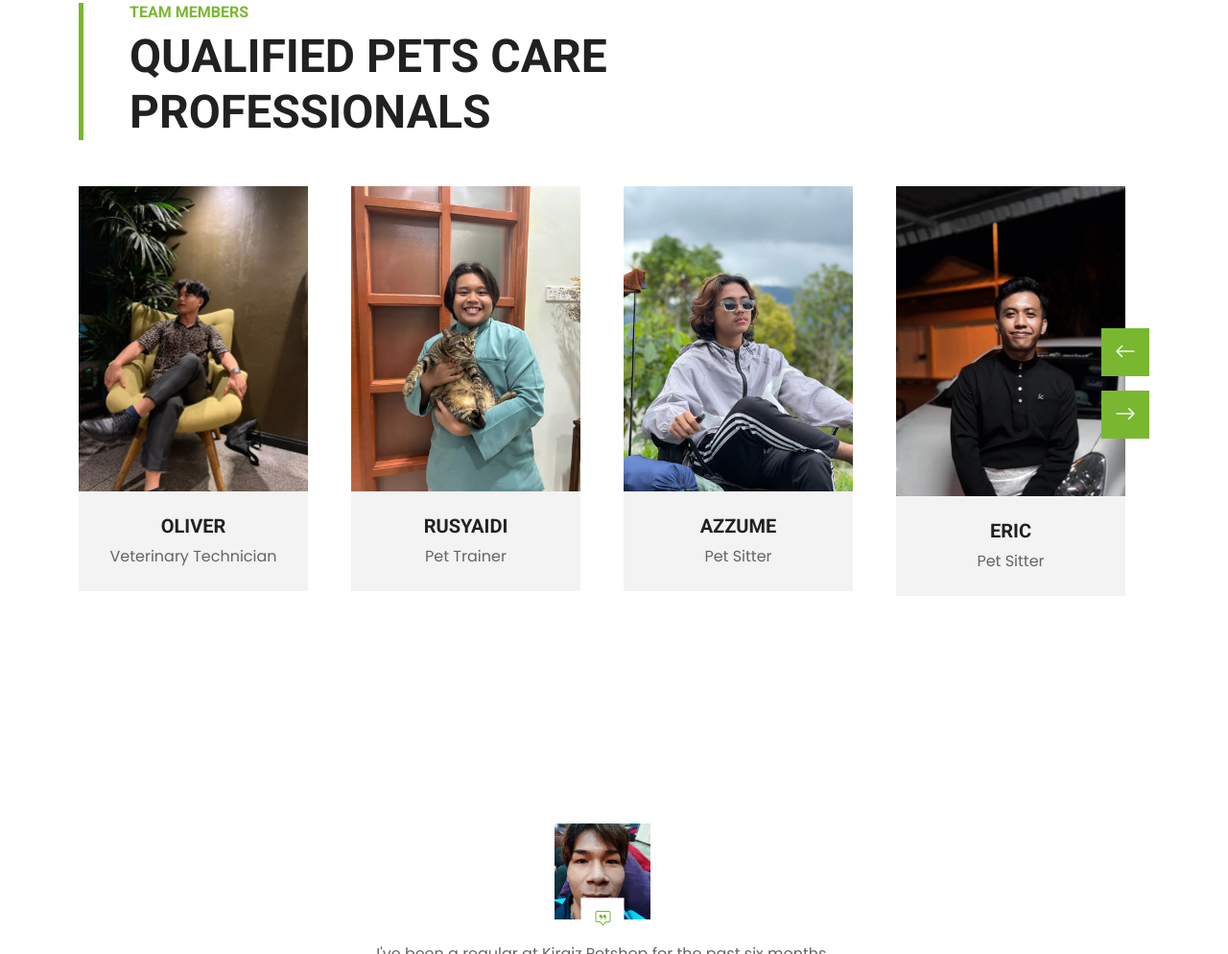
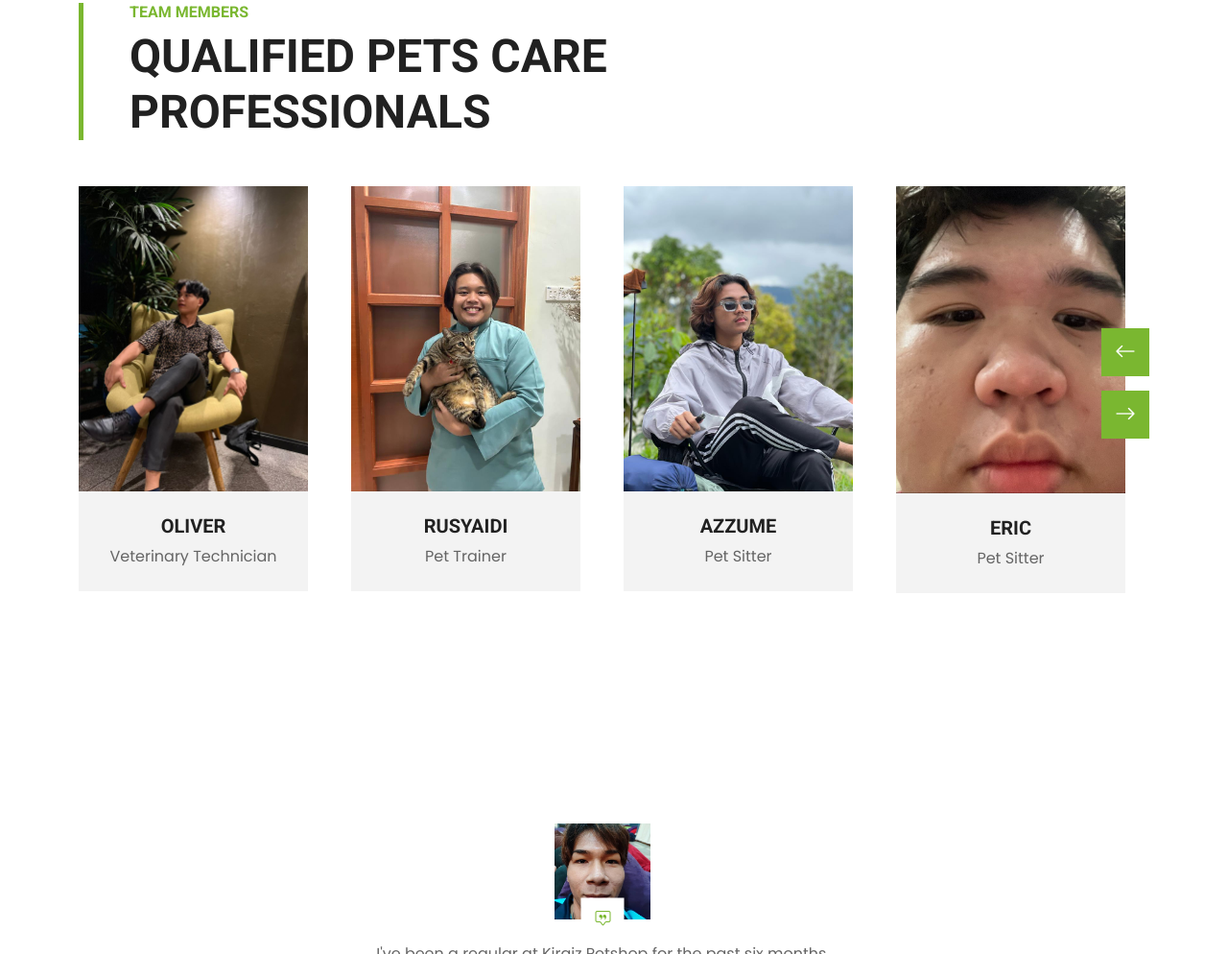
Before and after one commit to HadieAmie/kirgiz, a plain HTML site: page index.html in a window 1280 px wide. Shown: the part 4926-5920 px from the top of the page at 96% size. Drawn offline with nearby package versions, Linux system fonts and the light colour scheme.

Commit message:
Update index.html

```diff
--- a/index.html
+++ b/index.html
@@ -537,7 +537,7 @@
                 </div>
                 <div class="team-item">
                     <div class="position-relative overflow-hidden">
-                        <img class="img-fluid w-100" src="img/team1.jpg" alt="">
+                        <img class="img-fluid w-100" src="img/Team5.jpg" alt="">
                         <div class="team-overlay">
                             <div class="d-flex align-items-center justify-content-start">
                                 <a class="btn btn-light btn-square mx-1" href="#"><i class="bi bi-twitter"></i></a>
```
